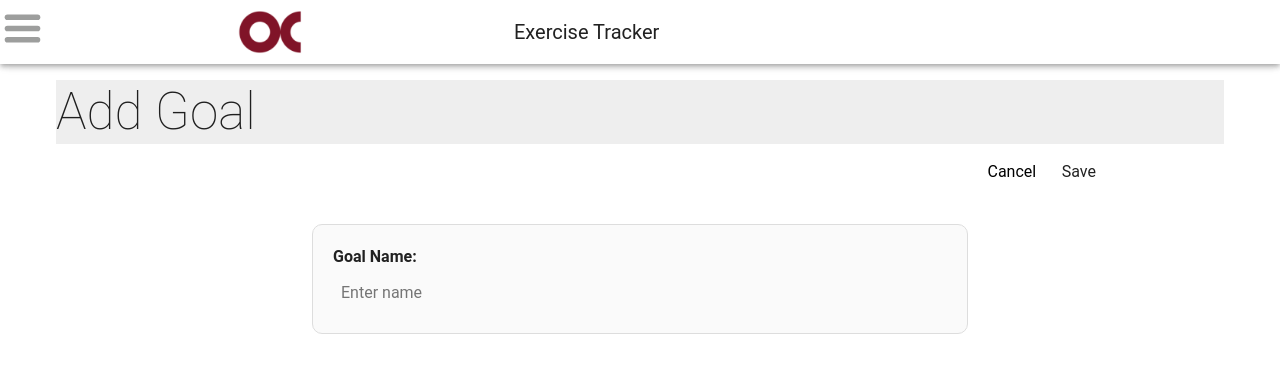
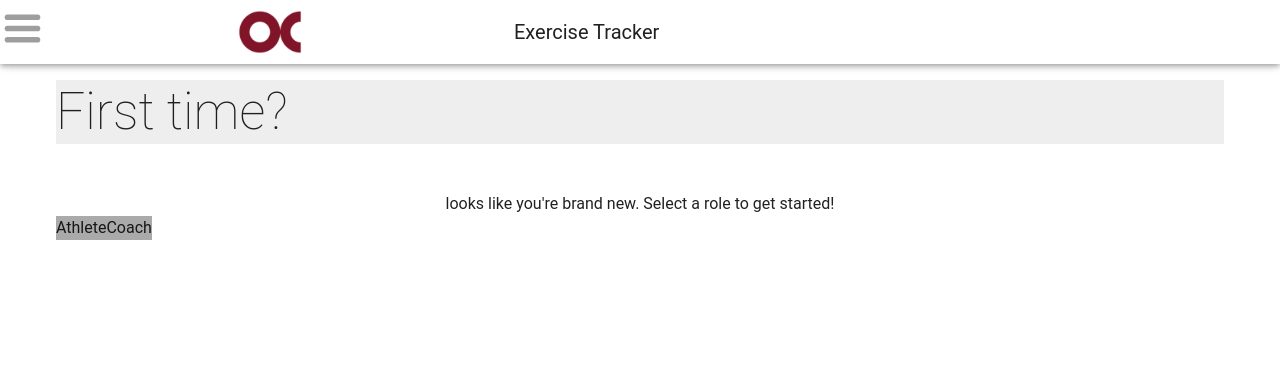
Before and after one commit to SlammingSam/seiv2025exercise_tracker, a Vue app: page /role-select in a window 1280 px wide. Shown: the top 372 px of the page. Built offline with nearby package versions, Linux system fonts and the light colour scheme; what webfontloader would draw is missing.

Commit message:
Added a role selector. just sends new users with role unset to a page with two buttons on it. reloading the screen will set you at the roleselect screen over and over.

```diff
--- a/src/components/SocialLogin.vue
+++ b/src/components/SocialLogin.vue
@@ -4,9 +4,10 @@ import AuthServices from "../services/authServices";
 import Utils from "../config/utils.js";
 import { useRouter } from "vue-router";
 import store from "../store/store.js";
-
-const user = store.getters.getLoginUserInfo;
+import userServices from "../services/userServices.js";
+const message = ref("")
 const router = useRouter();
+const currentUser = ref([])
 //const user = ref({});
 
 const loginWithGoogle = () => {
@@ -37,13 +38,32 @@ const handleCredentialResponse = async (response) => {
       Utils.setStore("user", response.data);
       store.commit('setLoginUser', response.data);
       //setUser(response.data);
-      router.push({ name: "Home" });
+      getCurrentUser(store.getters.getLoginUserInfo)
+
+
     })
     .catch((error) => {
       console.log("error", error);
     });
 };
-
+async function getCurrentUser(user){
+  try{
+    const response = await userServices.get(user.userId);
+    currentUser.value = response.data;
+    console.log(currentUser.value)
+      console.log(currentUser.value.role)
+      if(currentUser.value.role == "Unset"){
+        router.push({ name: "RoleSelect" });
+      }
+      else{
+        router.push({ name: "Home" });
+      }
+  }
+  catch(error){
+    message.value = "Error: " + (error.code || error.response?.status) + ":" + (error.message || error.response?.data);
+    console.log(error);
+  }
+}
 onMounted(() => {
   loginWithGoogle();
 });
--- a/src/router.js
+++ b/src/router.js
@@ -12,8 +12,8 @@ import Profile from "./views/Profile.vue";
 import Athletes from "./views/Athletes.vue";
 import AthletePlan from "./views/AthletePlan.vue";
 import AddPlan from "./views/AddPlan.vue";
-import AddGoal from "./views/AddGoal.vue"
-import RoleSelect from ".views/RoleSelect.vue"
+import AddGoal from "./views/AddGoal.vue";
+import RoleSelect from "./views/RoleSelect.vue";
 
 const router = createRouter({
   history: createWebHistory(import.meta.env.BASE_URL),
@@ -72,7 +72,7 @@ const router = createRouter({
      {
       path: "/role-select",
       name: "RoleSelect",
-      component: AddGoal,
+      component: RoleSelect,
     },
   ],
 });
--- a/src/styles.css
+++ b/src/styles.css
@@ -295,8 +295,12 @@ textarea {
   background-color: rgb(232, 232, 232);
 }
 
-.add-plan-input{
-
+.role-button{
+  background-color: #aaa;
+  transition: 0.2s;
+}
+.role-button:hover{
+  background-color: #ddd;
 }
 
 #main{
--- a/src/views/RoleSelect.vue
+++ b/src/views/RoleSelect.vue
@@ -4,12 +4,24 @@ import Utils from "../config/utils.js";
 import { ref, onMounted } from "vue";
 import { useRouter, useRoute } from 'vue-router'
 import store from "../store/store.js";
+import userServices from "../services/userServices.js";
 
 const router = useRouter()
 const user = store.getters.getLoginUserInfo;
 
+async function setRole(new_role){
+    const new_user = {
+        fName: user.fName,
+          lName: user.lName,
+          email: user.email,
+          role: new_role
+    }
+    console.log("running Function")
+    await userServices.update(user.userId, new_user)
+     router.push({ name: "Home" });
+}
 onMounted(() => {
-  //console.log(user);
+  console.log(user);
   let menu = document.getElementById("menu");
   menu.style.top = "-12vh";
 });
@@ -20,19 +32,22 @@ onMounted(() => {
   <v-container>
     <v-toolbar>
       <div class="home-header">
-      <p>Welcome!</p>
+      <p>
+        First time?
+      </p>
     </div>
     </v-toolbar>
     <br /><br />
 
     <div class="home-container">
-    <p>Cringe ahh setting
-    </p>
+    <p>looks like you're brand new. Select a role to get started!</p>
     </div>
-    <br /><br />
-    <br /><br />
-    <div class="quote">
-    <p>“Best Training Platform for those who want to take the next step in fitness” -Someguy</p>
-    </div>
+
+     <button class = "role-button" @click ="setRole('Athlete')">
+        Athlete
+    </button>
+    <button class = "role-button" @click ="setRole('Coach')">
+        Coach
+    </button>
   </v-container>
 </template>
```
